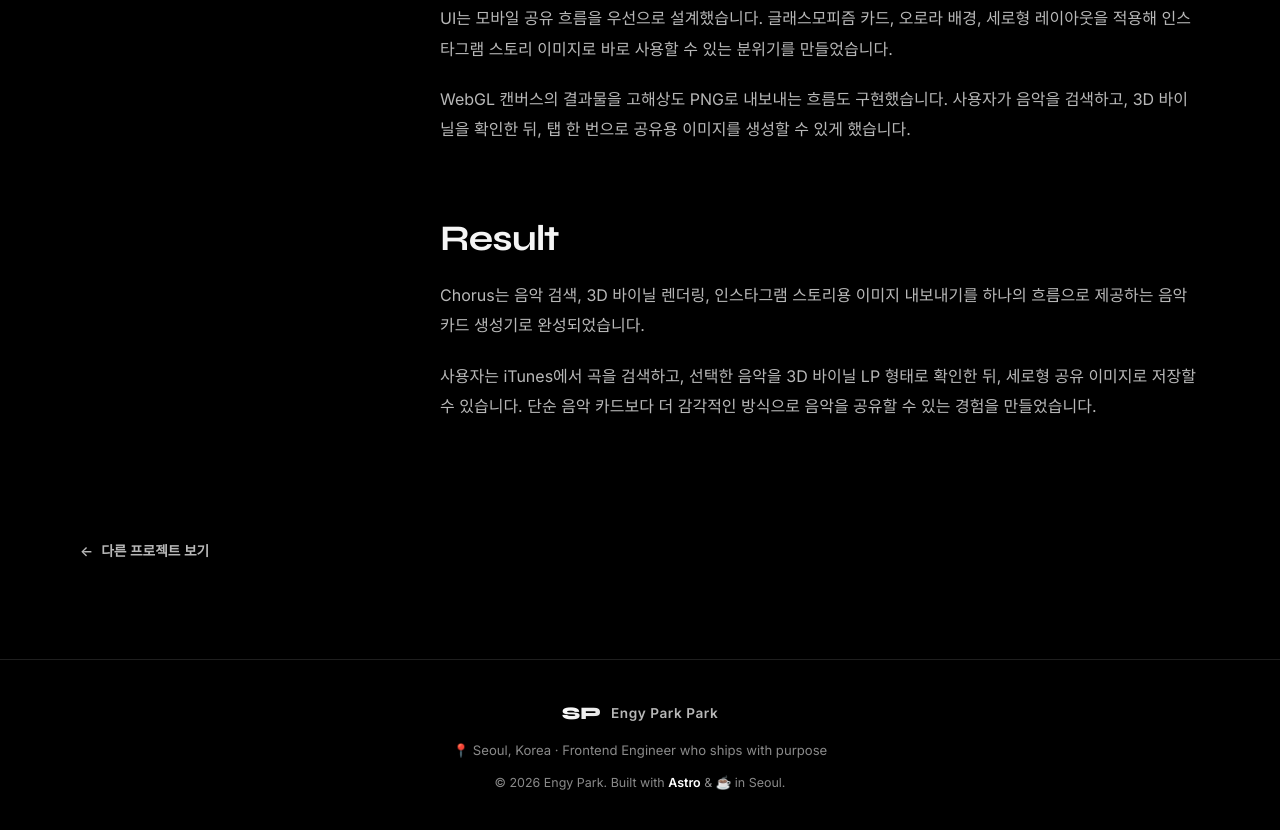
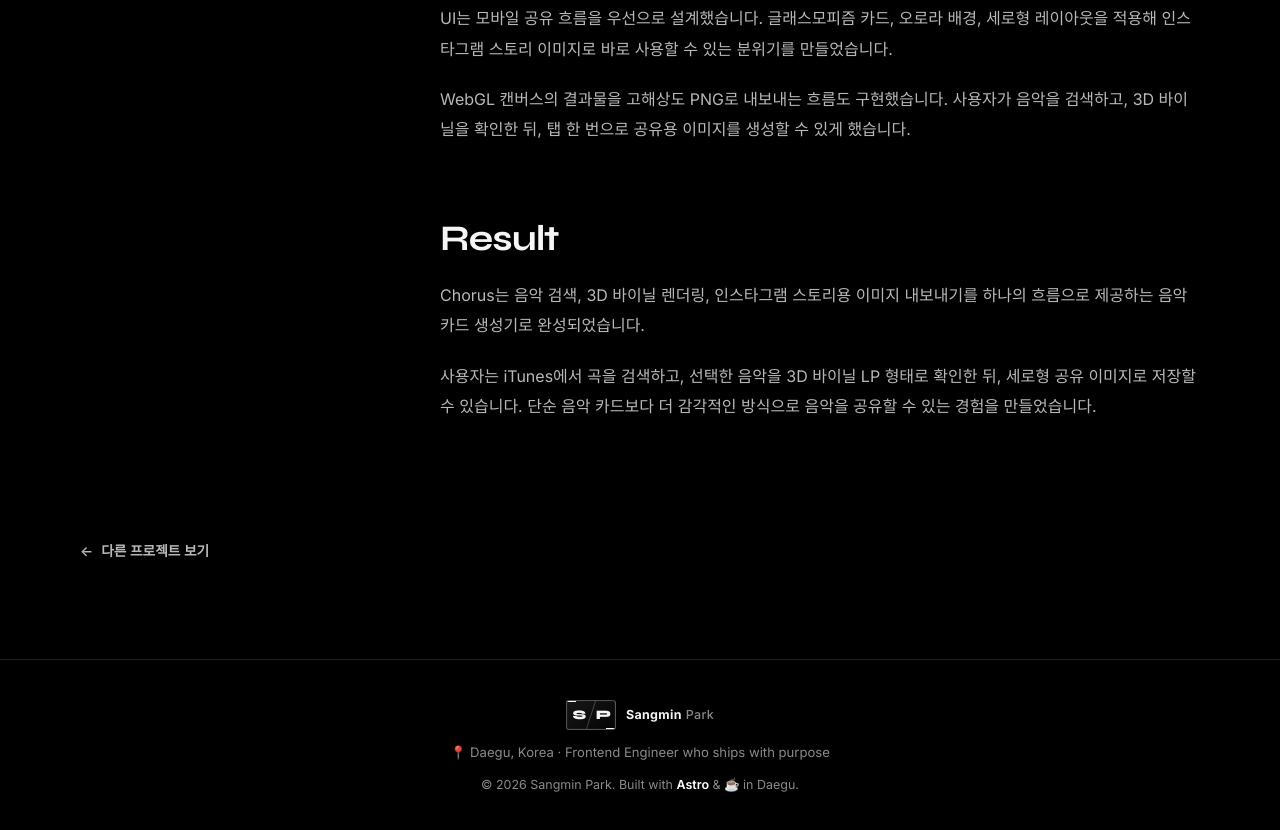
Before and after one commit to qtaghdi/portfolio, an Astro site: page /projects/chorus in a window 1280 px wide. Shown: the part 1306-2136 px from the top of the page. Built offline with nearby package versions, Linux system fonts and the light colour scheme; Astro itself is replaced by a stand-in of ours; a web font is replaced by a local one.

Commit message:
feat: refresh portfolio branding

```diff
--- /dev/null
+++ b/src/components/BrandMark.astro
@@ -0,0 +1,84 @@
+---
+interface Props {
+  showName?: boolean;
+}
+
+const { showName = false } = Astro.props;
+---
+
+<span class="brand" aria-hidden="true">
+  <span class="monogram">
+    <span>S</span>
+    <i></i>
+    <span>P</span>
+  </span>
+  {showName && (
+    <span class="wordmark">
+      <strong>Sangmin</strong>
+      <span>Park</span>
+    </span>
+  )}
+</span>
+
+<style lang="scss">
+  @use '../styles/tokens' as *;
+
+  .brand {
+    display: inline-flex;
+    align-items: center;
+    gap: 10px;
+    color: $text-primary;
+  }
+
+  .monogram {
+    position: relative;
+    display: inline-grid;
+    grid-template-columns: 1fr 1fr;
+    place-items: center;
+    width: 50px;
+    height: 30px;
+    overflow: hidden;
+    border: 1px solid rgba(255, 255, 255, 0.28);
+    border-radius: 3px;
+    background: linear-gradient(145deg, rgba(255,255,255,.09), rgba(255,255,255,.015));
+    box-shadow: inset 0 0 0 1px rgba(255,255,255,.025);
+    font: 800 13px/1 $font-display;
+    letter-spacing: -0.05em;
+
+    &::before,
+    &::after {
+      content: '';
+      position: absolute;
+      width: 9px;
+      height: 1px;
+      background: #fff;
+    }
+
+    &::before { top: 0; left: 0; }
+    &::after { right: 0; bottom: 0; }
+
+    span { position: relative; z-index: 1; }
+
+    i {
+      position: absolute;
+      left: 50%;
+      width: 1px;
+      height: 42px;
+      background: rgba(255,255,255,.22);
+      transform: translateX(-50%) rotate(18deg);
+      transform-origin: center;
+    }
+  }
+
+  .wordmark {
+    display: flex;
+    gap: 4px;
+    align-items: baseline;
+    white-space: nowrap;
+    font-size: .78rem;
+    letter-spacing: .025em;
+
+    strong { font-weight: 700; color: $text-primary; }
+    > span { font-weight: 500; color: $text-muted; }
+  }
+</style>
--- a/src/components/Footer.astro
+++ b/src/components/Footer.astro
@@ -1,4 +1,6 @@
 ---
+import BrandMark from './BrandMark.astro';
+
 const year = new Date().getFullYear();
 ---
 
@@ -6,22 +8,21 @@ const year = new Date().getFullYear();
   <div class="container">
     <div class="inner">
       <!-- Logo -->
-      <a href="#home" class="logo" aria-label="맨 위로">
-        <span class="logo-text">SP</span>
-        <span class="logo-full">Engy Park Park</span>
+      <a href="/#hero" class="logo" aria-label="맨 위로">
+        <BrandMark showName />
       </a>
 
       <!-- Location + tagline -->
       <p class="tagline">
-        <span class="loc-icon">📍</span> Seoul, Korea ·
+        <span class="loc-icon">📍</span> Daegu, Korea ·
         Frontend Engineer who ships with purpose
       </p>
 
       <!-- Copy -->
       <p class="copy">
-        © {year} Engy Park. Built with
+        © {year} Sangmin Park. Built with
         <a href="https://astro.build" target="_blank" rel="noopener" class="built-link">Astro</a>
-        &amp; ☕ in Seoul.
+        &amp; ☕ in Daegu.
       </p>
     </div>
   </div>
@@ -57,23 +58,6 @@ const year = new Date().getFullYear();
     text-decoration: none;
   }
 
-  .logo-text {
-    font-family: $font-display;
-    font-size: 1.1rem;
-    font-weight: 800;
-    background: linear-gradient(135deg, $accent, $teal);
-    -webkit-background-clip: text;
-    -webkit-text-fill-color: transparent;
-    background-clip: text;
-  }
-
-  .logo-full {
-    font-size: 0.85rem;
-    font-weight: 600;
-    color: $text-secondary;
-    letter-spacing: 0.04em;
-  }
-
   .tagline {
     font-size: 0.82rem;
     color: $text-muted;
--- a/src/components/Navbar.astro
+++ b/src/components/Navbar.astro
@@ -1,25 +1,31 @@
 ---
+import BrandMark from './BrandMark.astro';
+
+const homePrefix = Astro.url.pathname === '/' ? '' : '/';
+const sectionHref = (id: string) => `${homePrefix}#${id}`;
 ---
 <nav id="navbar">
-  <a href="#hero" class="logo">SP</a>
+  <a href={sectionHref('hero')} class="logo" aria-label="박상민 포트폴리오 홈으로 이동">
+    <BrandMark showName />
+  </a>
 
   <ul class="nav-links">
-    <li><a href="#about">About</a></li>
-    <li><a href="#stack">Stack</a></li>
-    <li><a href="#projects">Projects</a></li>
-    <li><a href="#contact" class="nav-cta">Contact</a></li>
+    <li><a href={sectionHref('about')}>About</a></li>
+    <li><a href={sectionHref('stack')}>Stack</a></li>
+    <li><a href={sectionHref('projects')}>Projects</a></li>
+    <li><a href={sectionHref('contact')} class="nav-cta">Contact</a></li>
   </ul>
 
-  <button class="hamburger" id="hamburger" aria-label="메뉴 열기">
+  <button class="hamburger" id="hamburger" aria-label="메뉴 열기" aria-controls="mobile-nav" aria-expanded="false">
     <span></span><span></span><span></span>
   </button>
 </nav>
 
 <div class="mobile-nav" id="mobile-nav">
-  <a href="#about">About</a>
-  <a href="#stack">Stack</a>
-  <a href="#projects">Projects</a>
-  <a href="#contact">Contact</a>
+  <a href={sectionHref('about')}>About</a>
+  <a href={sectionHref('stack')}>Stack</a>
+  <a href={sectionHref('projects')}>Projects</a>
+  <a href={sectionHref('contact')}>Contact</a>
 </div>
 
 <style lang="scss">
@@ -34,9 +40,12 @@
     &.scrolled { border-bottom-color: rgba(255,255,255,0.1); }
 
     .logo {
-      font-family: $font-display; font-weight: 800; font-size: 1.1rem;
-      letter-spacing: -0.02em; cursor: pointer;
-      color: #ffffff;
+      display: inline-flex;
+      align-items: center;
+      cursor: pointer;
+      transition: opacity $fast;
+
+      &:hover { opacity: .78; }
     }
 
     .nav-links {
@@ -65,7 +74,8 @@
     border-bottom: 1px solid $border;
     padding: 1.5rem clamp(1.5rem,5vw,4rem) 2rem;
     display: flex; flex-direction: column; gap: 1.25rem;
-    transform: translateY(-10px); opacity: 0; pointer-events: none; transition: all $mid;
+    transform: translateY(-10px); opacity: 0; pointer-events: none;
+    transition: transform $mid, opacity $mid;
     &.open { transform: translateY(0); opacity: 1; pointer-events: all; }
     a { font-size: 1rem; font-weight: 500; color: $text-secondary; padding: 0.5rem 0; transition: color $fast;
       &:hover { color: $text-primary; } }
@@ -74,6 +84,7 @@
   @media (max-width: 900px) {
     #navbar .nav-links { display: none; }
     #navbar .hamburger { display: flex; }
+    #navbar .logo :global(.wordmark) { display: none; }
   }
 </style>
 
@@ -90,6 +101,8 @@
   // 햄버거 토글
   hamburger.addEventListener('click', () => {
     const open = mobileNav.classList.toggle('open');
+    hamburger.setAttribute('aria-expanded', String(open));
+    hamburger.setAttribute('aria-label', open ? '메뉴 닫기' : '메뉴 열기');
     const spans = hamburger.querySelectorAll('span');
     spans[0].style.transform = open ? 'rotate(45deg) translate(5px,5px)' : '';
     spans[1].style.opacity   = open ? '0' : '1';
@@ -100,6 +113,8 @@
   mobileNav.querySelectorAll('a').forEach(a =>
     a.addEventListener('click', () => {
       mobileNav.classList.remove('open');
+      hamburger.setAttribute('aria-expanded', 'false');
+      hamburger.setAttribute('aria-label', '메뉴 열기');
       hamburger.querySelectorAll('span').forEach((s: HTMLElement) => {
         s.style.transform = ''; s.style.opacity = '';
       });
```
Also changed, not shown: public/favicon.svg.
